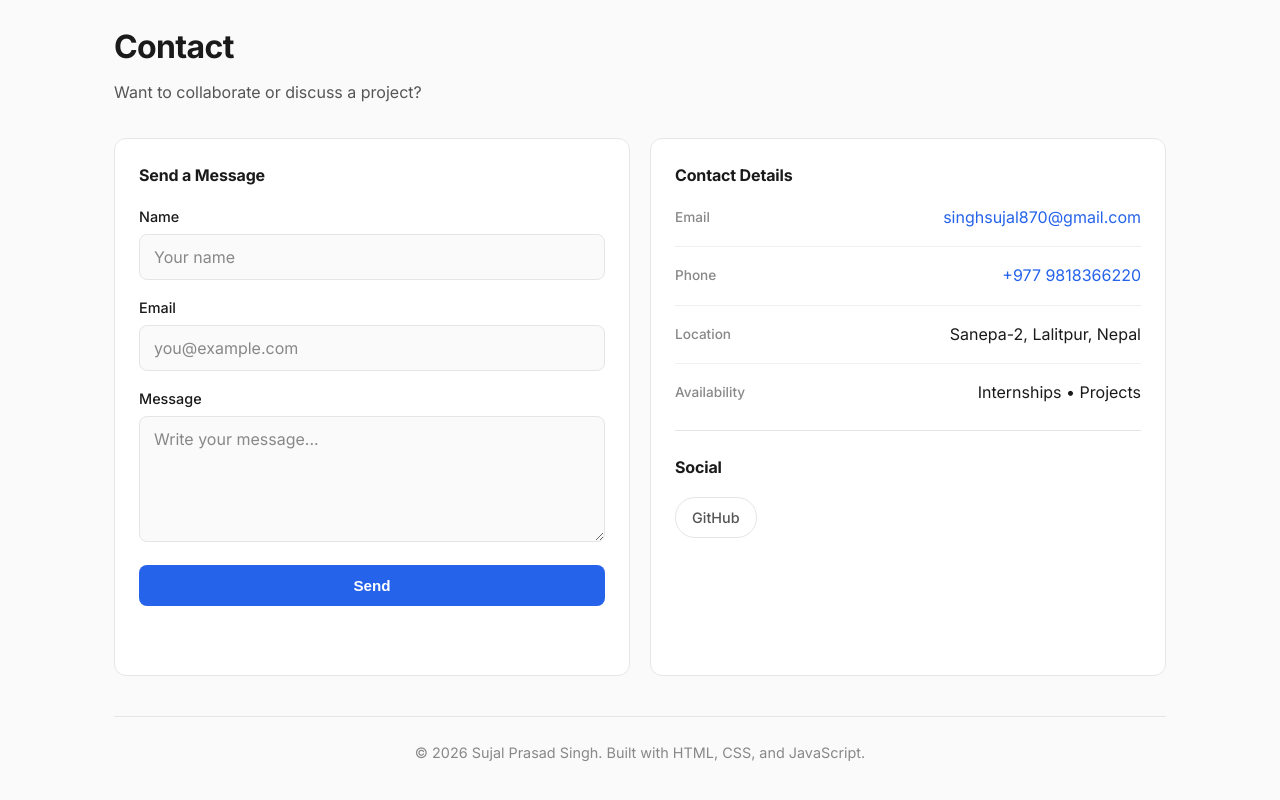
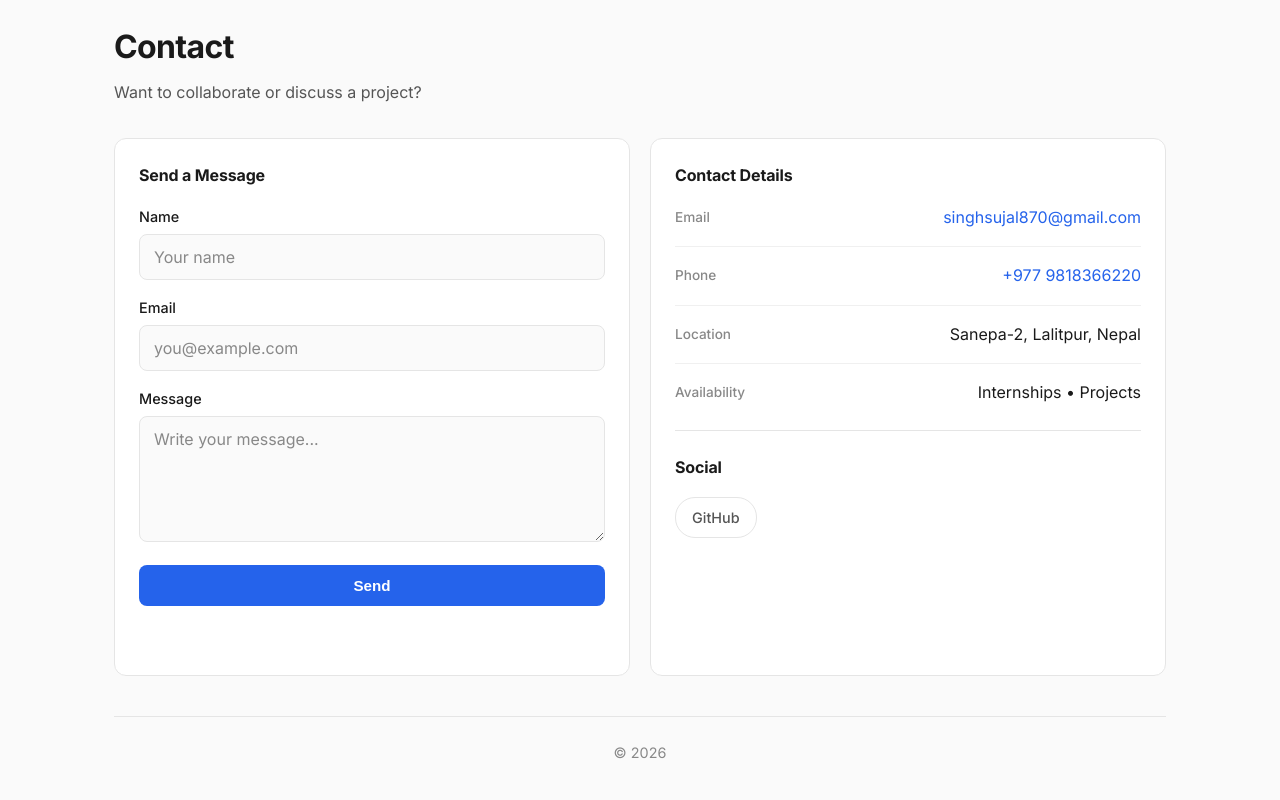
Before and after one commit to Sujaltiku/portfolio, a plain HTML site: page index.html in a window 1280 px wide. Shown: the part 2617-3417 px from the top of the page. Drawn offline with nearby package versions, Linux system fonts and the light colour scheme.

Commit message:
Update footer to remove
Removed the author's name from the footer.

```diff
--- a/index.html
+++ b/index.html
@@ -323,7 +323,7 @@
         </div>
 
         <footer class="footer">
-          <p class="muted small">© <span id="year"></span> Sujal Prasad Singh. Built with HTML, CSS, and JavaScript.</p>
+          <p class="muted small">© <span id="year"></span></p>
         </footer>
       </div>
     </section>
```
